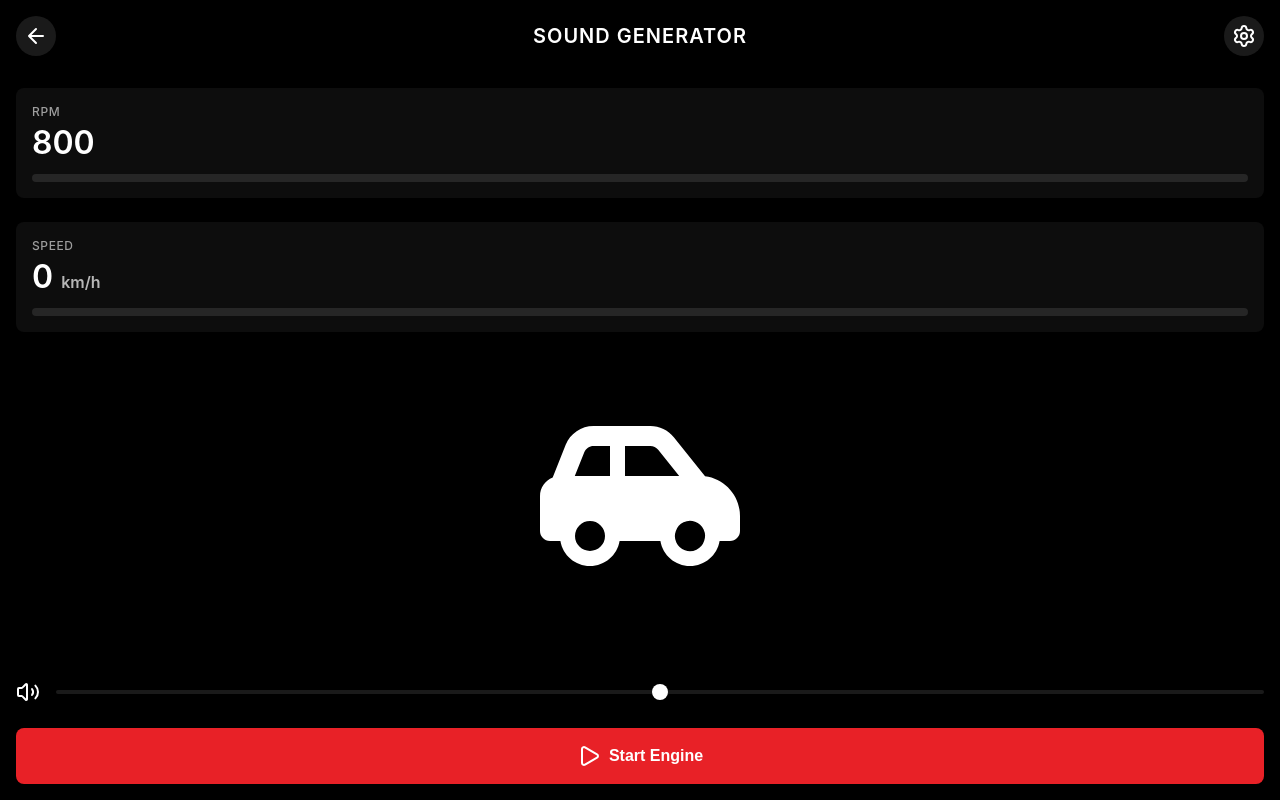
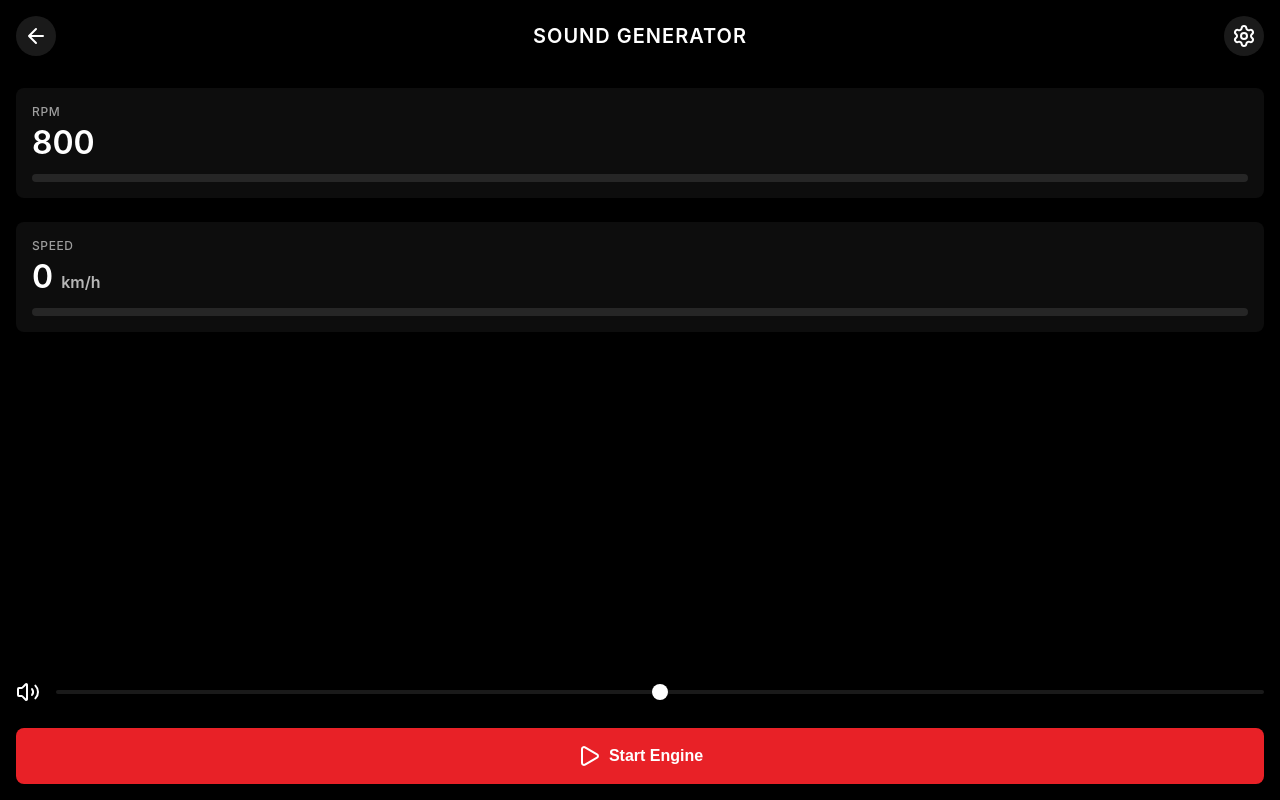
Before and after one commit to riderx/tslaapp.store, a Vue app: page /car-sound in a window 1280 px wide. Built offline with nearby package versions, Linux system fonts and the light colour scheme.

Commit message:
fix: remove big car logo

```diff
--- a/src/views/CarSound.vue
+++ b/src/views/CarSound.vue
@@ -397,14 +397,6 @@ const toggleSettings = () => {
           <div class="gauge-bar">
             <div class="gauge-fill" :style="{ width: `${Math.min(speed / 200, 1) * 100}%` }"></div>
           </div>
-        </div>
-      </div>
-
-      <div class="car-animation">
-        <div class="car-icon" :class="{ 'car-accelerating': rpm > minRpm + 500 || isAccelerating }">
-          <svg xmlns="http://www.w3.org/2000/svg" viewBox="0 0 640 512" fill="currentColor">
-            <path d="M171.3 96H224v96H111.3l30.4-75.9C146.5 104 158.2 96 171.3 96zM272 192V96h81.2c9.7 0 18.9 4.4 25 12l67.2 84H272zm256.2 1L428.2 68c-18.2-22.8-45.8-36-75-36H171.3c-39.3 0-74.6 23.9-89.1 60.3L40.6 196.4C16.8 205.8 0 228.9 0 256V368c0 17.7 14.3 32 32 32H65.3c7.6 45.4 47.1 80 94.7 80s87.1-34.6 94.7-80H385.3c7.6 45.4 47.1 80 94.7 80s87.1-34.6 94.7-80H608c17.7 0 32-14.3 32-32V320c0-65.2-48.8-119-111.8-127zM434.7 368a48 48 0 1 1 90.5 32 48 48 0 1 1 -90.5-32zM160 336a48 48 0 1 1 0 96 48 48 0 1 1 0-96z"/>
-          </svg>
         </div>
       </div>
 
```
